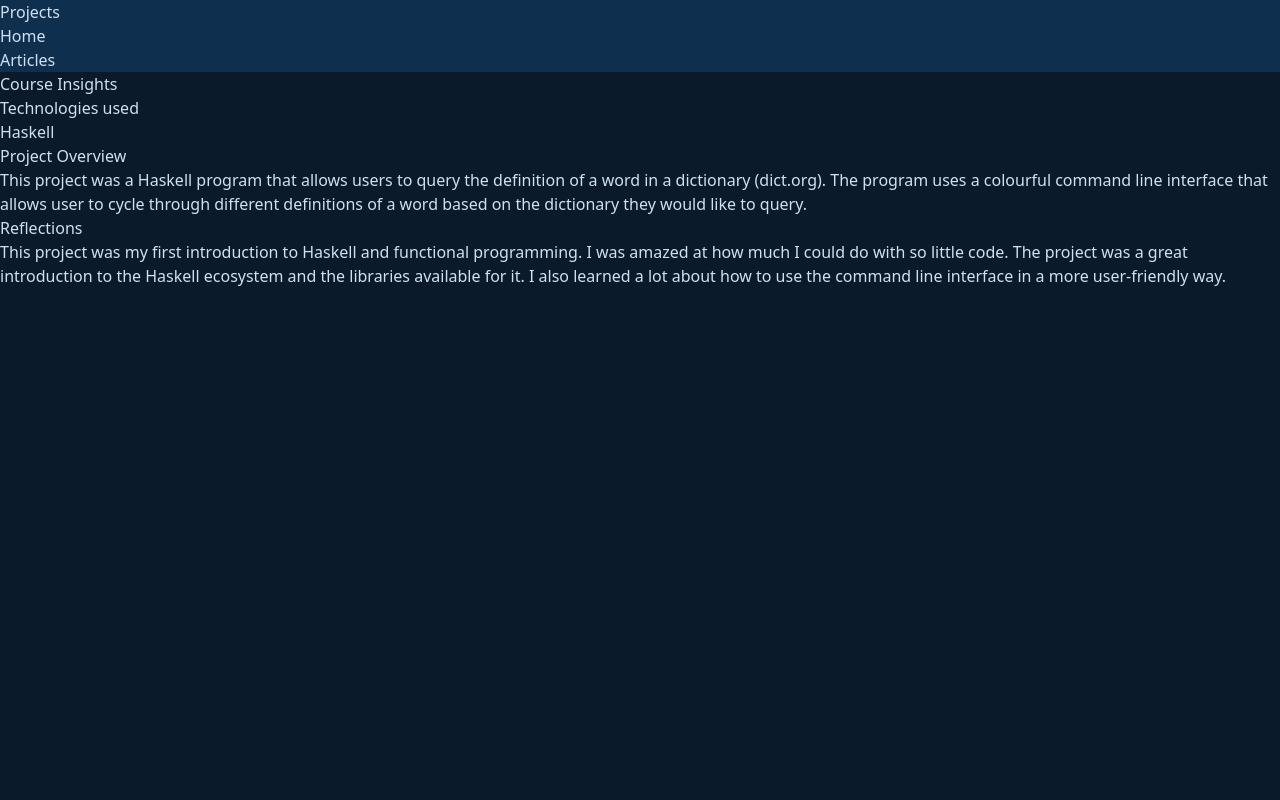
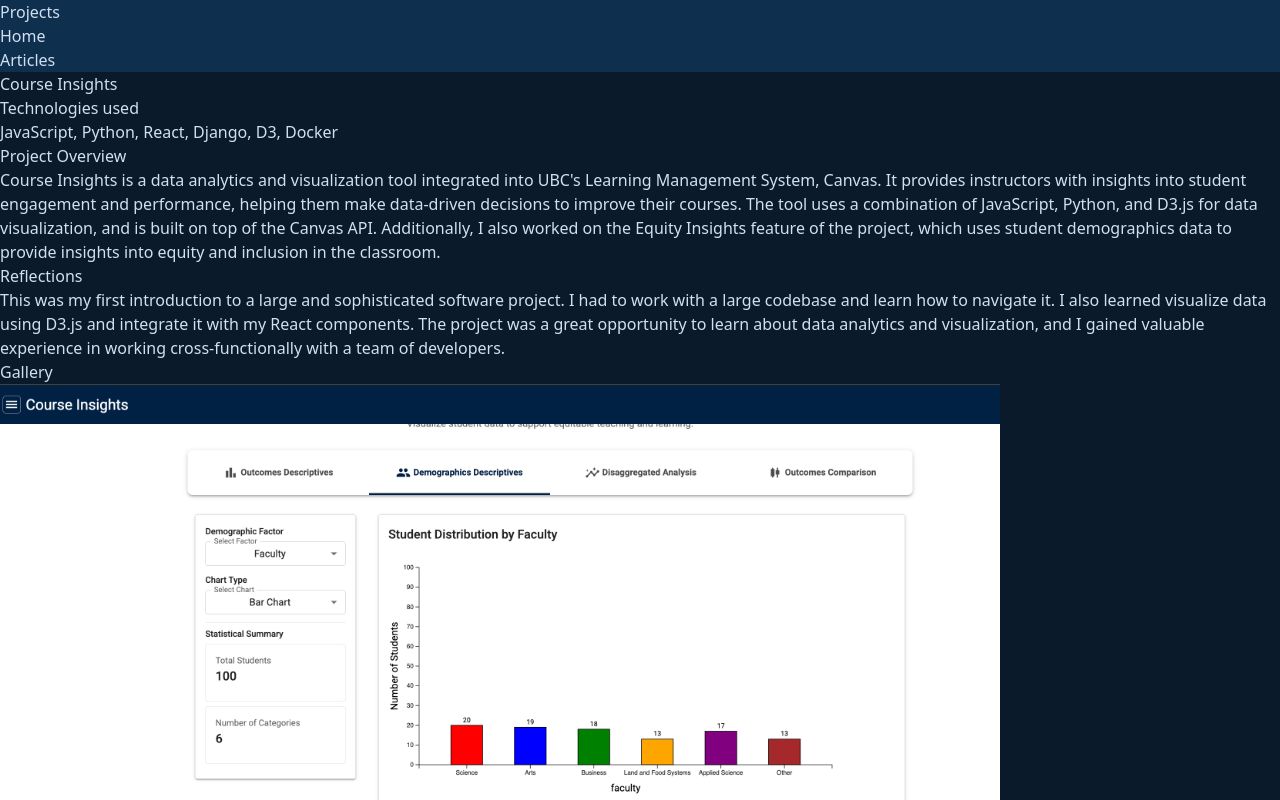
Before and after one commit to CAD-CS/CAD-CS.github.io, a Next.js app: page /projects/course-insights in a window 1280 px wide. Shown: the top 800 px of the page. Built offline with nearby package versions, Linux system fonts and the light colour scheme.

Commit message:
added images

```diff
--- a/src/app/projects/course-insights/page.tsx
+++ b/src/app/projects/course-insights/page.tsx
@@ -3,6 +3,7 @@
 import ContentParagraph from "@/app/_components/ContentParagraph";
 import PageHeader from "@/app/_components/PageHeader";
 import { Metadata } from "next";
+import Image from "next/image";
 
 export const metadata: Metadata = {
   title: "Course Insights"
@@ -15,16 +16,19 @@
       <ContentBox>
         <ContentHeader>Technologies used</ContentHeader>
         <ContentParagraph>
-        Haskell
+        JavaScript, Python, React, Django, D3, Docker
         </ContentParagraph>
         <ContentHeader>Project Overview</ContentHeader>
         <ContentParagraph>
-          This project was a Haskell program that allows users to query the definition of a word in a dictionary (dict.org). The program uses a colourful command line interface that allows user to cycle through different definitions of a word based on the dictionary they would like to query.
+          Course Insights is a data analytics and visualization tool integrated into UBC's Learning Management System, Canvas. It provides instructors with insights into student engagement and performance, helping them make data-driven decisions to improve their courses. The tool uses a combination of JavaScript, Python, and D3.js for data visualization, and is built on top of the Canvas API. Additionally, I also worked on the Equity Insights feature of the project, which uses student demographics data to provide insights into equity and inclusion in the classroom.
         </ContentParagraph>
         <ContentHeader>Reflections</ContentHeader>
         <ContentParagraph>
-          This project was my first introduction to Haskell and functional programming. I was amazed at how much I could do with so little code. The project was a great introduction to the Haskell ecosystem and the libraries available for it. I also learned a lot about how to use the command line interface in a more user-friendly way.
+          This was my first introduction to a large and sophisticated software project. I had to work with a large codebase and learn how to navigate it. I also learned visualize data using D3.js and integrate it with my React components. The project was a great opportunity to learn about data analytics and visualization, and I gained valuable experience in working cross-functionally with a team of developers.
         </ContentParagraph>
+        <ContentHeader>Gallery</ContentHeader>
+        <Image src="/images/BarChart.png" alt="Bar Chart" width={1000} height={1000}/>
+        <Image src="/images/BoxPlot.png" alt="Box Plot" width={1000} height={1000}/>
       </ContentBox>
     </>
   );
```
Also changed, not shown: public/images/BarChart.png (added), public/images/BoxPlot.png (added).
